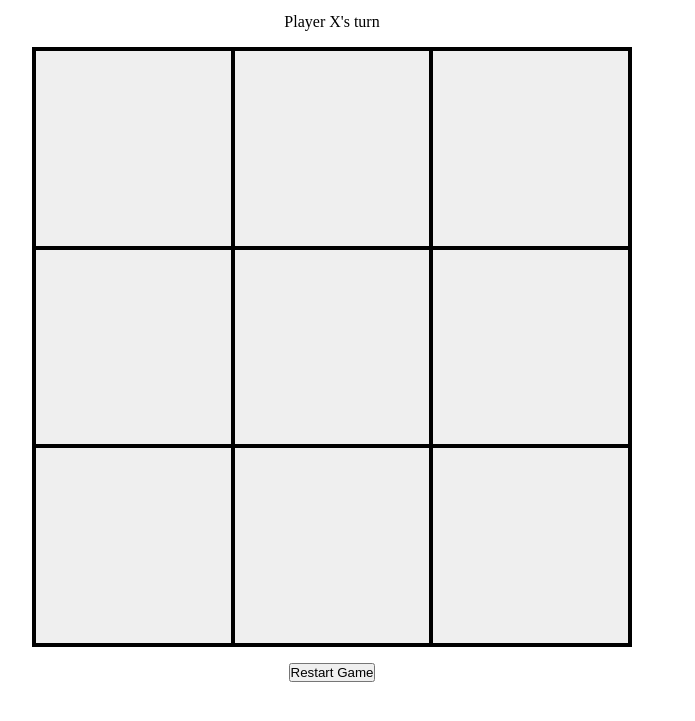
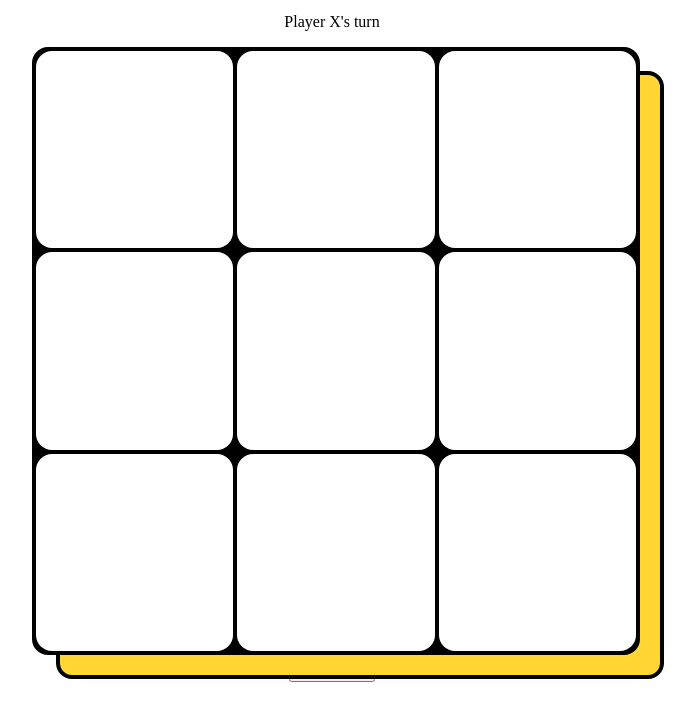
Before and after one commit to sukelully/noughts-and-crosses, a website: page index.html in a window 1280 px wide. Shown: the part 79-800 px from the top of the page, without its empty margins (308-1003 px from the left). Drawn offline with Linux system fonts and the light colour scheme.

Commit message:
Finishing board styling

```diff
--- a/index.html
+++ b/index.html
@@ -1,11 +1,13 @@
 <!DOCTYPE html>
 <html lang="en">
+
 <head>
     <meta charset="UTF-8" />
-  <meta name="viewport" content="width=device-width, initial-scale=1.0"/>
+    <meta name="viewport" content="width=device-width, initial-scale=1.0" />
     <title>Tic-Tac-Toe</title>
     <link rel="stylesheet" href="styles.css" />
 </head>
+
 <body>
     <main>
         <header>
@@ -17,8 +19,9 @@
         </section>
 
         <section aria-label="Game board">
-      <div class="board" id="gameboard">
-
+            <div id="board-container">
+                <div id="board-highlight"></div>
+                <div class="board" id="gameboard"></div>
             </div>
         </section>
 
@@ -29,4 +32,5 @@
 
     <script src="script.js"></script>
 </body>
+
 </html>
--- a/script.js
+++ b/script.js
@@ -1,9 +1,7 @@
-// const prompt = require('prompt-sync')();
+const boardSize = 9;
+const boardDiv = document.getElementById('gameboard');
 
-const boardDiv = document.getElementById('gameboard');
-const boardSize = 9;
-
-
+// Setup grid
 for (let i = 0; i < boardSize; i++) {
     const btn = document.createElement('button');
     btn.classList.add('cell');
--- a/styles.css
+++ b/styles.css
@@ -3,7 +3,6 @@
 *:after {
   margin: 0;
   padding: 0;
-    box-sizing: border-box;
 }
 
 main {
@@ -15,15 +14,45 @@ main {
   gap: 1rem;
 }
 
+#board-container {
+  position: relative;
+  width: 75vh;
+  height: 75vh;
+}
+
+#board-highlight {
+  position: absolute;
+  top: 1.5em;
+  left: 1.5rem;
+  width: 100%;
+  height: 100%;
+  background-color: #ffd633;
+  border: 4px solid black;
+  border-radius: 16px;
+  z-index: 0;
+}
+
 .board {
+  position: relative;
   display: grid;
   grid-template-columns: 1fr 1fr 1fr;
   grid-template-rows: 1fr 1fr 1fr;
-    width: 75vh;
-    height: 75vh;
-    border: 2px solid black;
+  gap: 4px;
+  /* padding: 4px; */
+  /* gap: 0.5rem; */
+  /* padding: 0.5rem; */
+  width: 100%;
+  height: 100%;
+  border: 4px solid black;
+  border-radius: 16px;
+  z-index: 1;
+  background: white;
+  background-color: black;
 }
 
 .cell {
-    border: 2px solid black;
+  /* border: 2px solid black; */
+  border-radius: 16px;
+  border: none;
+  background: white
 }
```
Lines whose indentation alone changed are shown as unchanged.
